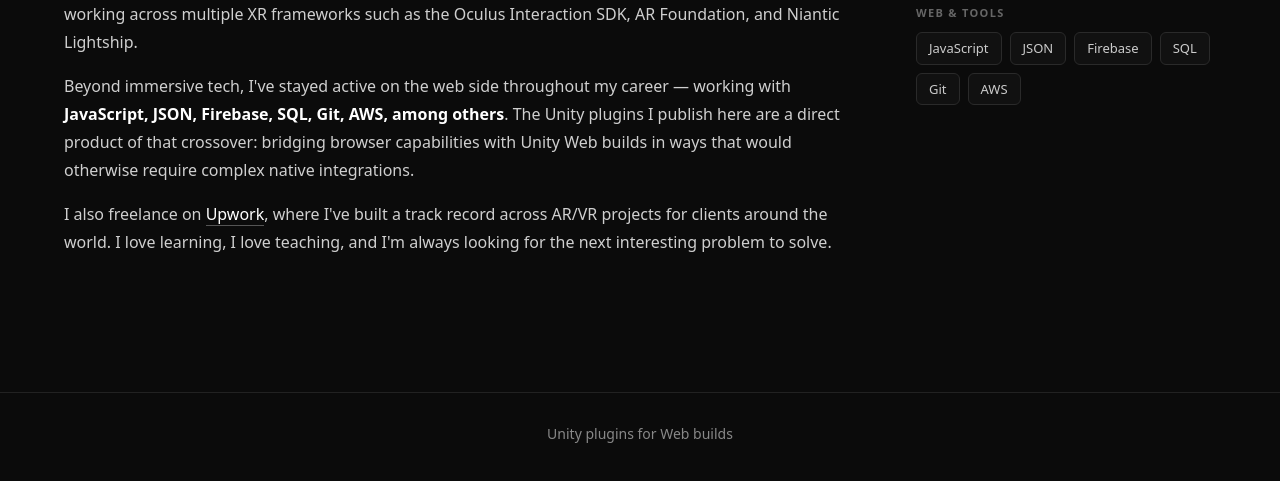
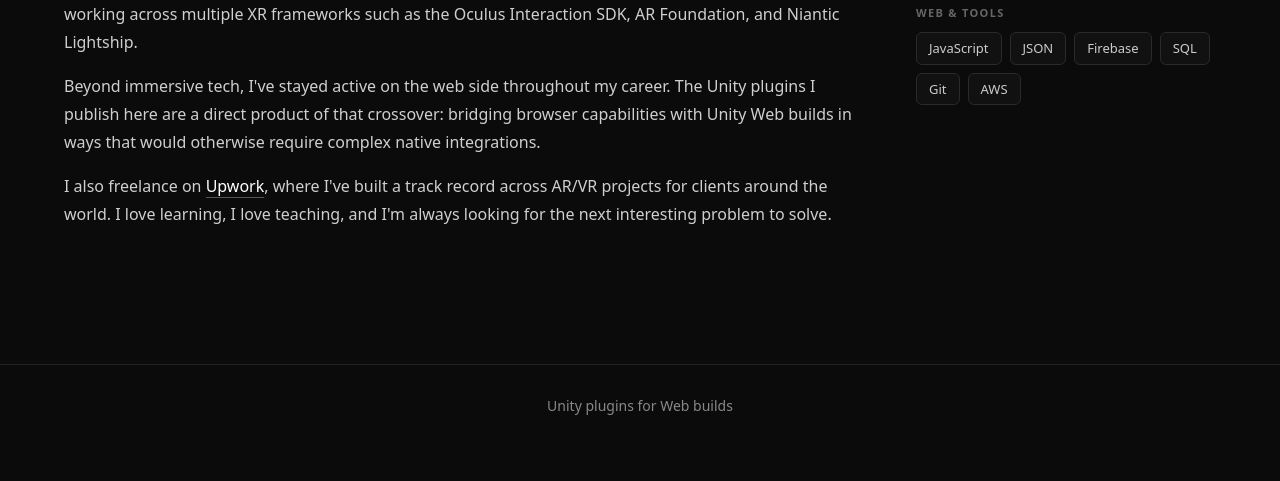
Before and after one commit to marcusx2/marcusx2.github.io, a plain HTML site: page about.html in a window 1280 px wide. Shown: the part 289-770 px from the top of the page. Drawn offline with Linux system fonts and the light colour scheme.

Commit message:
Add files via upload

```diff
--- a/about.html
+++ b/about.html
@@ -26,8 +26,7 @@
 I'm an AR/VR developer with over 6 years of experience building immersive applications with <strong>Unity</strong>, working across multiple XR frameworks such as the Oculus Interaction SDK, AR Foundation, and Niantic Lightship.
 </p>
 <p>
-Beyond immersive tech, I've stayed active on the web side throughout my career — working
-with <strong>JavaScript, JSON, Firebase, SQL, Git, AWS, among others</strong>. The Unity
+Beyond immersive tech, I've stayed active on the web side throughout my career. The Unity
 plugins I publish here are a direct product of that crossover: bridging browser capabilities
 with Unity Web builds in ways that would otherwise require complex native integrations.
 </p>
```
